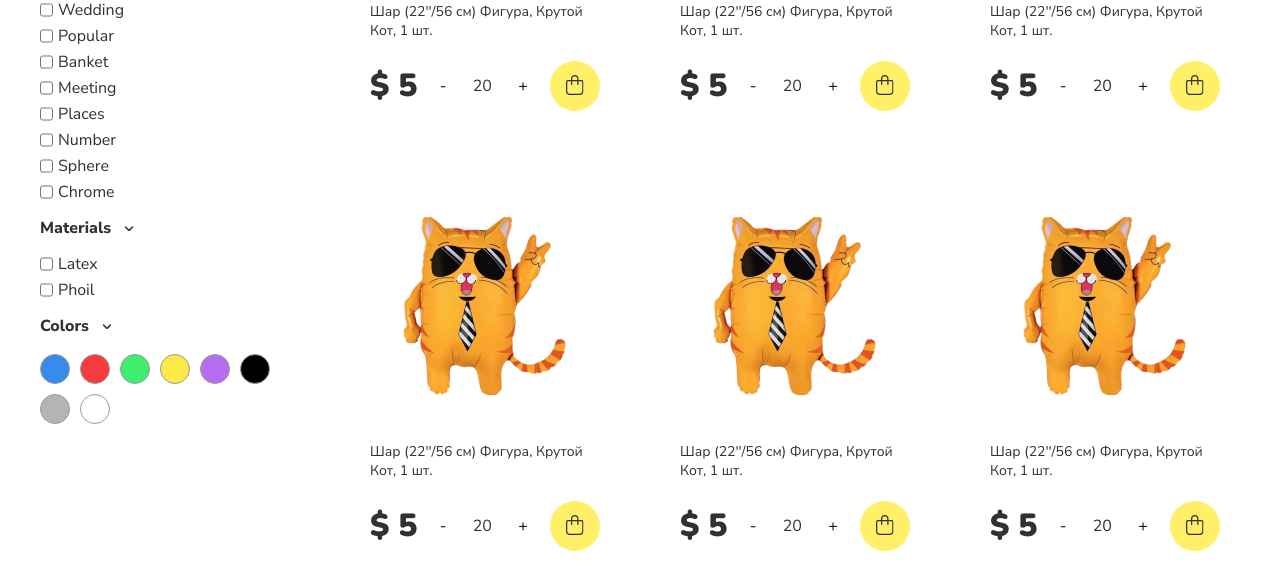
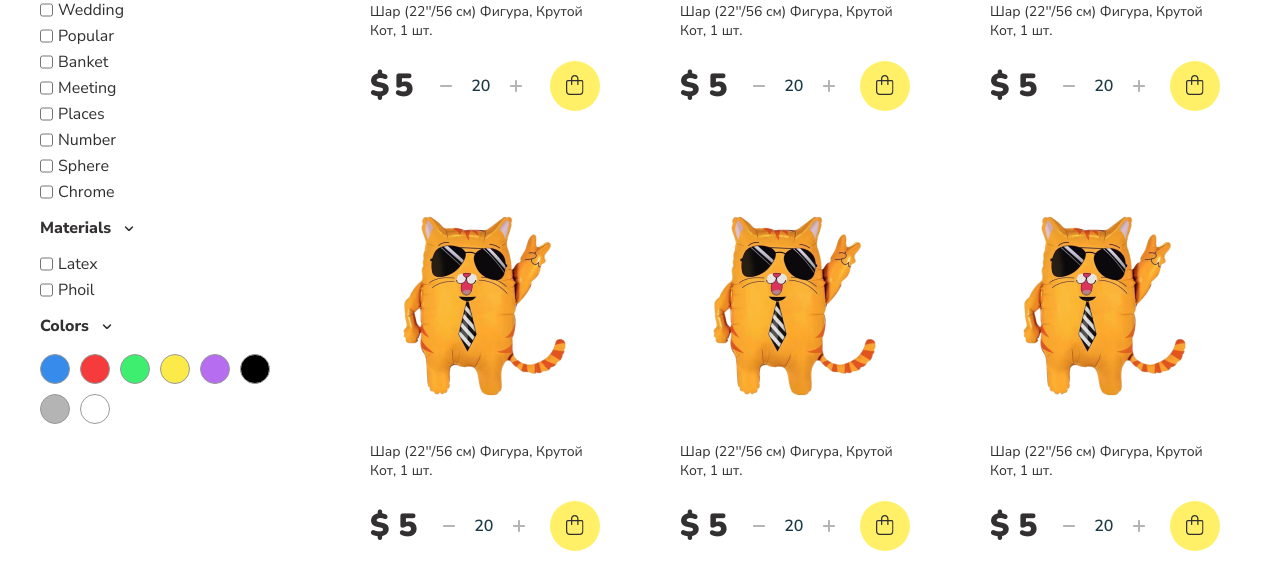
Before and after one commit to izmailowAlex/online_store, a React (Create React App) app: page /catalog in a window 1280 px wide. Shown: the part 476-1062 px from the top of the page. Built offline with nearby package versions, Linux system fonts and the light colour scheme.

Commit message:
feat: add counter component

```diff
--- a/public/index.html
+++ b/public/index.html
@@ -8,5 +8,9 @@
 </head>
 <body>
   <div id="root"></div>
+  <svg style="display:none" width="0" height="0" xmlns="http://www.w3.org/2000/svg" xmlns:xlink="http://www.w3.org/1999/xlink">
+    <symbol viewBox="0 0 20 20" id="minus"><path d="M4.0001 10.0002C4.00012 10.5525 4.44785 11.0002 5.00013 11.0002L15.0001 10.9999C15.5524 10.9999 16.0001 10.5521 16.0001 9.99986C16.0001 9.44757 15.5524 8.99987 15.0001 8.99989L5.00007 9.00017C4.44779 9.00019 4.00009 9.44792 4.0001 10.0002Z"></path></symbol>
+    <symbol viewBox="0 0 20 20" id="plus"><path d="M11.0001 5.00002C11.0001 4.44773 10.5524 4.00001 10.0001 4C9.4478 3.99999 9.00008 4.4477 9.00007 4.99998L9.00001 9.00005L4.99997 9.00016C4.44769 9.00018 3.99998 9.44791 4 10.0002C4.00002 10.5525 4.44774 11.0002 5.00003 11.0002L8.99997 11L8.99991 14.9999C8.9999 15.5521 9.44761 15.9999 9.99989 15.9999C10.5522 15.9999 10.9999 15.5522 10.9999 14.9999L11 11L15 10.9999C15.5523 10.9999 16 10.5521 16 9.99985C16 9.44756 15.5523 8.99986 15 8.99988L11 8.99999L11.0001 5.00002Z"></path></symbol>
+  </svg>
 </body>
 </html>
--- a/src/components/Main/Catalog.js
+++ b/src/components/Main/Catalog.js
@@ -1,3 +1,5 @@
+import Counter from "../UI/Counter";
+
 function Catalog() {
   return (
     <div className="main__catalog">
@@ -6,7 +8,7 @@ function Catalog() {
         <div className="main__catalog-filter filter">
           <div className="filter__block">
             <div className="filter__block_category">
-                        <span className="filter__block_category-title">Price, $ </span>
+              <span className="filter__block_category-title">Price, $</span>
               <span className="filter__block_category-vector"></span>
             </div>
             <input className="filter__block_dual-slide" type="range"></input>
@@ -17,83 +19,83 @@ function Catalog() {
           </div>
           <div className="filter__block">
             <div className="filter__block_category">
-                        <span className="filter__block_category-title">Categories </span>
+              <span className="filter__block_category-title">Categories</span>
               <span className="filter__block_category-vector active"></span>
             </div>
             <div className="filter__block_list">
               <div className="list__item">
                 <input id="bublebox" type="checkbox"></input>
-                            <label htmlFor="bublebox">Bublebox</label>
+                <label for="bublebox">Bublebox</label>
               </div>
               <div className="list__item">
                 <input id="composition" type="checkbox"></input>
-                            <label htmlFor="composition">Composition</label>
+                <label for="composition">Composition</label>
               </div>
               <div className="list__item">
                 <input id="room" type="checkbox"></input>
-                            <label htmlFor="room">Room</label>
+                <label for="room">Room</label>
               </div>
               <div className="list__item">
                 <input id="birthday" type="checkbox"></input>
-                            <label htmlFor="birthday">Birthday</label>
+                <label for="birthday">Birthday</label>
               </div>
               <div className="list__item">
                 <input id="anniversary" type="checkbox"></input>
-                            <label htmlFor="anniversary">Anniversary</label>
+                <label for="anniversary">Anniversary</label>
               </div>
               <div className="list__item">
                 <input id="wedding" type="checkbox"></input>
-                            <label htmlFor="wedding">Wedding</label>
+                <label for="wedding">Wedding</label>
               </div>
               <div className="list__item">
                 <input id="popular" type="checkbox"></input>
-                            <label htmlFor="popular">Popular</label>
+                <label for="popular">Popular</label>
               </div>
               <div className="list__item">
                 <input id="banket" type="checkbox"></input>
-                            <label htmlFor="banket">Banket</label>
+                <label for="banket">Banket</label>
               </div>
               <div className="list__item">
                 <input id="meeting" type="checkbox"></input>
-                            <label htmlFor="meeting">Meeting</label>
+                <label for="meeting">Meeting</label>
               </div>
               <div className="list__item">
                 <input id="places" type="checkbox"></input>
-                            <label htmlFor="places">Places</label>
+                <label for="places">Places</label>
               </div>
               <div className="list__item">
                 <input id="Number" type="checkbox"></input>
-                            <label htmlFor="Number">Number</label>
+                <label for="Number">Number</label>
               </div>
               <div className="list__item">
                 <input id="sphere" type="checkbox"></input>
-                            <label htmlFor="sphere">Sphere</label>
+                <label for="sphere">Sphere</label>
               </div>
               <div className="list__item">
                 <input id="chrome" type="checkbox"></input>
-                            <label htmlFor="chrome">Chrome</label>
+                <label for="chrome">Chrome</label>
               </div>
             </div>
           </div>
           <div className="filter__block">
             <div className="filter__block_category">
-                        <span className="filter__block_category-title">Materials </span>
+              <span className="filter__block_category-title">Materials</span>
               <span className="filter__block_category-vector"></span>
             </div>
             <div className="filter__block_list">
               <div className="list__item">
                 <input id="latex" type="checkbox"></input>
-                            <label htmlFor="latex">Latex</label>
+                <label for="latex">Latex</label>
               </div>
               <div className="list__item">
                 <input id="phoil" type="checkbox"></input>
-                            <label htmlFor="phoil">Phoil</label>
+                <label for="phoil">Phoil</label>
               </div>
             </div>
           </div>
           <div className="filter__block">
             <div className="filter__block_category">
-                        <span className="filter__block_category-title">Colors </span>
+              <span className="filter__block_category-title">Colors</span>
               <span className="filter__block_category-vector"></span>
             </div>
             <div className="filter__block_list-colors">
@@ -115,12 +117,8 @@ function Catalog() {
             </div>
             <div className="list__card_description">Шар (22''/56 см) Фигура, Крутой Кот, 1 шт.</div>
             <div className="list__card_bottom">
-                        <span className="list__card_bottom-price">$ 5</span>
-                        <span className="list__card_bottom-count">
-                            <button className="count-minus">-</button>
-                            <span className="count">20</span>
-                            <button className="count-plus">+</button>
-                        </span>
+              <h3 className="list__card_bottom-price">$ 5</h3>
+              <Counter/>
               <button className="list__cart-button"></button>
             </div>
           </div>
@@ -131,11 +129,7 @@ function Catalog() {
             <div className="list__card_description">Шар (22''/56 см) Фигура, Крутой Кот, 1 шт.</div>
             <div className="list__card_bottom">
               <span className="list__card_bottom-price">$ 5</span>
-                        <span className="list__card_bottom-count">
-                            <button className="count-minus">-</button>
-                            <span className="count">20</span>
-                            <button className="count-plus">+</button>
-                        </span>
+              <Counter/>
               <button className="list__cart-button"></button>
             </div>
           </div>
@@ -146,11 +140,7 @@ function Catalog() {
             <div className="list__card_description">Шар (22''/56 см) Фигура, Крутой Кот, 1 шт.</div>
             <div className="list__card_bottom">
               <span className="list__card_bottom-price">$ 5</span>
-                        <span className="list__card_bottom-count">
-                            <button className="count-minus">-</button>
-                            <span className="count">20</span>
-                            <button className="count-plus">+</button>
-                        </span>
+              <Counter/>
               <button className="list__cart-button"></button>
             </div>
           </div>
@@ -161,11 +151,7 @@ function Catalog() {
             <div className="list__card_description">Шар (22''/56 см) Фигура, Крутой Кот, 1 шт.</div>
             <div className="list__card_bottom">
               <span className="list__card_bottom-price">$ 5</span>
-                        <span className="list__card_bottom-count">
-                            <button className="count-minus">-</button>
-                            <span className="count">20</span>
-                            <button className="count-plus">+</button>
-                        </span>
+              <Counter/>
               <button className="list__cart-button"></button>
             </div>
           </div>
@@ -176,11 +162,7 @@ function Catalog() {
             <div className="list__card_description">Шар (22''/56 см) Фигура, Крутой Кот, 1 шт.</div>
             <div className="list__card_bottom">
               <span className="list__card_bottom-price">$ 5</span>
-                        <span className="list__card_bottom-count">
-                            <button className="count-minus">-</button>
-                            <span className="count">20</span>
-                            <button className="count-plus">+</button>
-                        </span>
+              <Counter/>
               <button className="list__cart-button"></button>
             </div>
           </div>
@@ -191,11 +173,7 @@ function Catalog() {
             <div className="list__card_description">Шар (22''/56 см) Фигура, Крутой Кот, 1 шт.</div>
             <div className="list__card_bottom">
               <span className="list__card_bottom-price">$ 5</span>
-                        <span className="list__card_bottom-count">
-                            <button className="count-minus">-</button>
-                            <span className="count">20</span>
-                            <button className="count-plus">+</button>
-                        </span>
+              <Counter/>
               <button className="list__cart-button"></button>
             </div>
           </div>
--- /dev/null
+++ b/src/components/UI/Counter.css
@@ -0,0 +1,79 @@
+.counter {
+  display: flex;
+  justify-content: center;
+  align-items: center;
+  font-size: 16px;
+  font-weight: 400;
+  text-align: center;
+  width: 90px;
+  height: 20px;
+}
+
+.counter__value {
+  font-family: 'Nunito Sans', Arial, sans-serif;
+  font-size: 16px;
+  font-weight: 600;
+  color: #1d3a47;
+  text-align: center;
+  padding: 5px;
+  width: 50px;
+  height: 20px;
+  border: none;
+  background-color: #ffffff;
+  transition: all 0.3s ease-in-out;
+}
+
+.counter__value:focus {
+  outline: none;
+  background-color: #ffffff;
+}
+
+.counter__value::-webkit-outer-spin-button,
+.counter__value::-webkit-inner-spin-button {
+  -webkit-appearance: none;
+  margin: 0;
+}
+
+.counter__button-minus,
+.counter__button-plus {
+  color: #B4B4B4;
+  width: 20px;
+  height: 20px;
+  border-radius: 50%;
+  border: none;
+  background-color: #fff;
+  cursor: pointer;
+  position: relative;
+  display: flex;
+  align-items: center;
+  justify-content: center;
+  transition: color 0.3s ease-in-out,
+  box-shadow 0.3s linear,
+  background-color 0.3s ease-in-out;
+  box-shadow: 0 0 0 0 transparent;
+}
+
+.counter__button-minus:focus,
+.counter__button-plus:focus {
+  outline: none;
+  color: #323031;
+  background-color: #FFFCE0;
+  box-shadow: 0 0 0 5px #FFFCE0;
+}
+
+.counter__button-minus:hover,
+.counter__button-plus:hover {
+  color: #323031;
+  background-color: #FFF068;
+  box-shadow: 0 0 0 5px #FFFCE0;
+}
+
+.counter__svg {
+  fill: currentColor;
+  display: block;
+  width: 20px;
+  height: 20px;
+  flex-shrink: 0;
+  transition: opacity .3s ease-in-out;
+  opacity: 1;
+}
--- /dev/null
+++ b/src/components/UI/Counter.js
@@ -0,0 +1,21 @@
+import './Counter.css';
+
+function Counter() {
+  return (
+    <div className="counter">
+      <button className="counter__button-minus">
+        <svg className="counter__svg">
+          <use href="#minus"></use>
+        </svg>
+      </button>
+      <input className="counter__value" type="text" value="20"/>
+      <button className="counter__button-plus">
+        <svg className="counter__svg">
+          <use href="#plus"></use>
+        </svg>
+      </button>
+    </div>
+  );
+}
+
+export default Counter;
```
Lines whose indentation alone changed are shown as unchanged.
